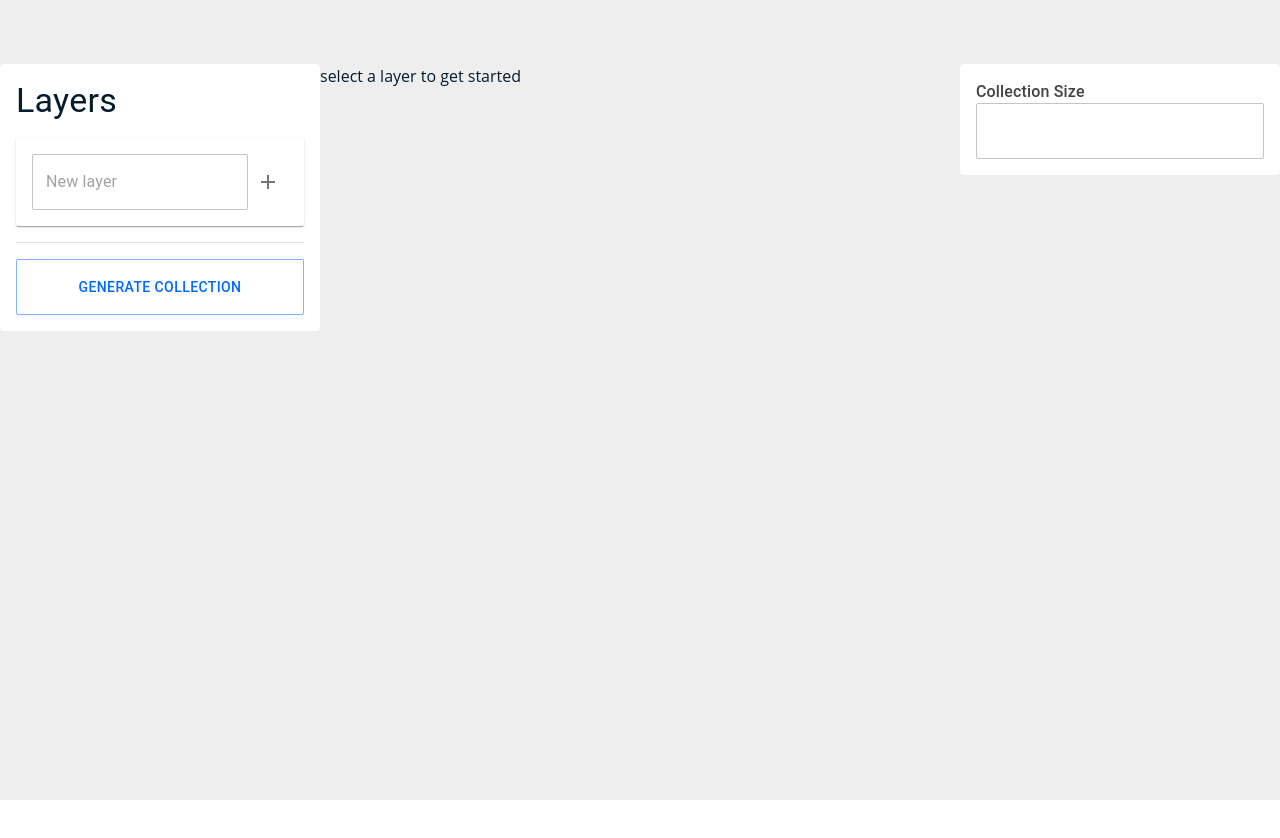
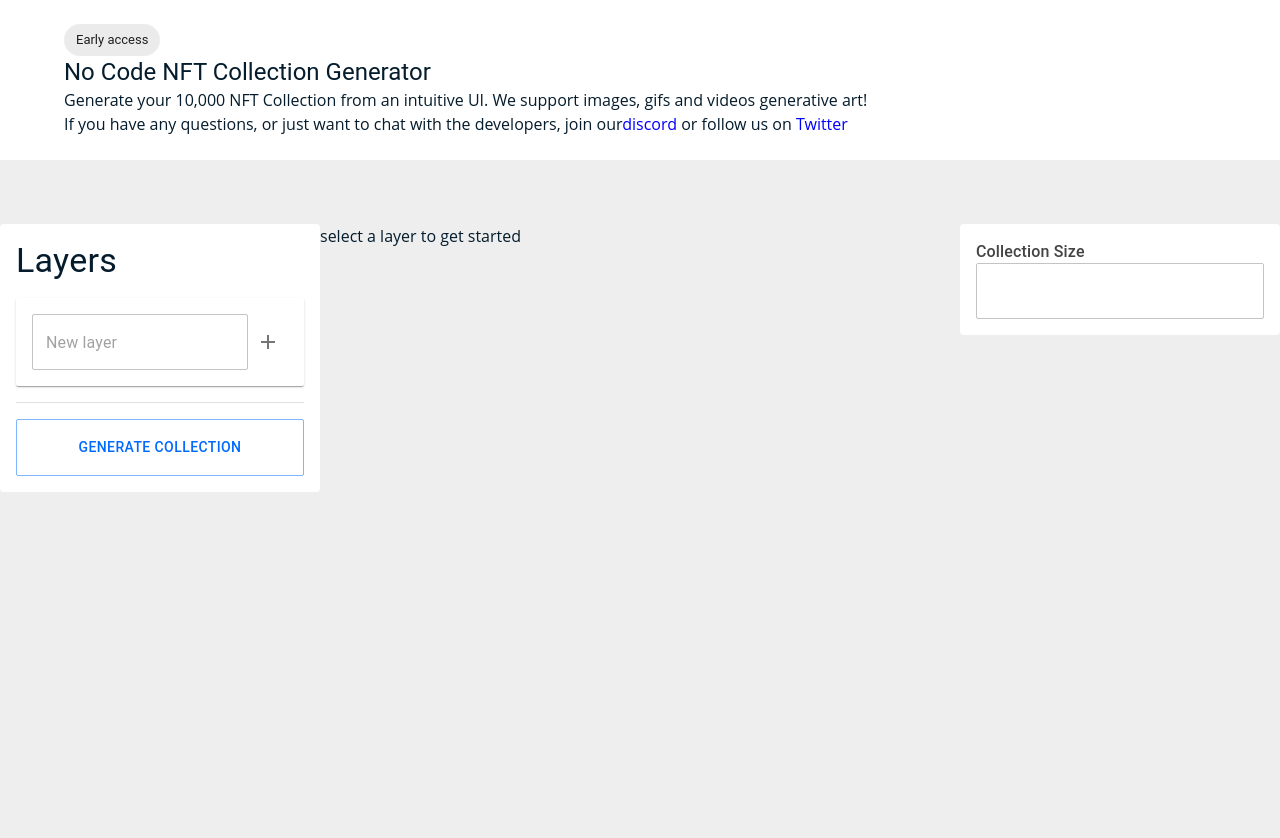
Before and after one commit to nathannlu/dasdsad, a React (Create React App) app: page / in a window 1280 px wide. Shown: the top 838 px of the page. Before the commit the page ends 800 px from the top, so only its background shows below. Built offline with nearby package versions, Linux system fonts and the light colour scheme.

Commit message:
Updated discord link

```diff
--- a/src/App.js
+++ b/src/App.js
@@ -1,13 +1,42 @@
 import React from 'react';
 import Generator from 'components/pages/Generator';
+import { Container, Box, Typography, Stack } from 'ds/components';
+import { Chip } from '@mui/material';
 import ReactGA from 'react-ga';
+import { Helmet } from 'react-helmet';
+
+import { Twitter as TwitterIcon  } from '@mui/icons-material';
 
 function App() {
 	ReactGA.initialize('G-X392J39GCK');
 	ReactGA.pageview(window.location.pathname + window.location.search);
 
   return (
-		<Generator />
+		<>
+			<Helmet>
+				<title>Create your NFT collection with no-code - NFT Art Generator</title>
+				<link rel="canonical" href="https://nftdatagen.com" />
+				<meta name="description" content="Generate thousands of digital arts online - The simplest way." />
+			</Helmet>
+			<Container sx={{py: 3}}>
+				<Chip label="Early access" />
+				<Typography variant="h5">
+					No Code NFT Collection Generator
+				</Typography>
+				<Stack>
+					<Typography variant="body">
+						Generate your 10,000 NFT Collection from an intuitive UI. We support images, gifs and videos generative art!
+					</Typography>
+					<Typography variant="body">
+						If you have any questions, or just want to chat with the developers, join our
+						<a style={{color: 'blue'}} href="https://discord.gg/ZMputCvjVe">discord</a> or follow us on <a href="https://twitter.com/nftdatagen" style={{color: 'blue'}}>Twitter</a>
+					</Typography>
+				</Stack>
+
+			</Container>
+
+			<Generator />
+		</>
   );
 }
 
--- a/src/components/pages/Generator/index.js
+++ b/src/components/pages/Generator/index.js
@@ -1,7 +1,6 @@
 import React, { useState } from 'react';
 import { Stack, Box, Grid, Fade, TextField, FormLabel } from 'ds/components';
 import { useSettingsForm } from './hooks/useSettingsForm';
-import { Helmet } from 'react-helmet';
 
 import Layers from './Layers';
 import Dropzone from 'react-dropzone'
@@ -46,11 +45,7 @@ const Generator = () => {
 
 	return (
 		<>
-		<Helmet>
-			<title>Create your NFT collection with no-code - NFT Art Generator</title>
-			<link rel="canonical" href="https://nftdatagen.com" />
-			<meta name="description" content="Generate thousands of digital arts online - The simplest way." />
-		</Helmet>
+
 		<Fade in>
 			<Box sx={{
 				display: 'flex',
```
